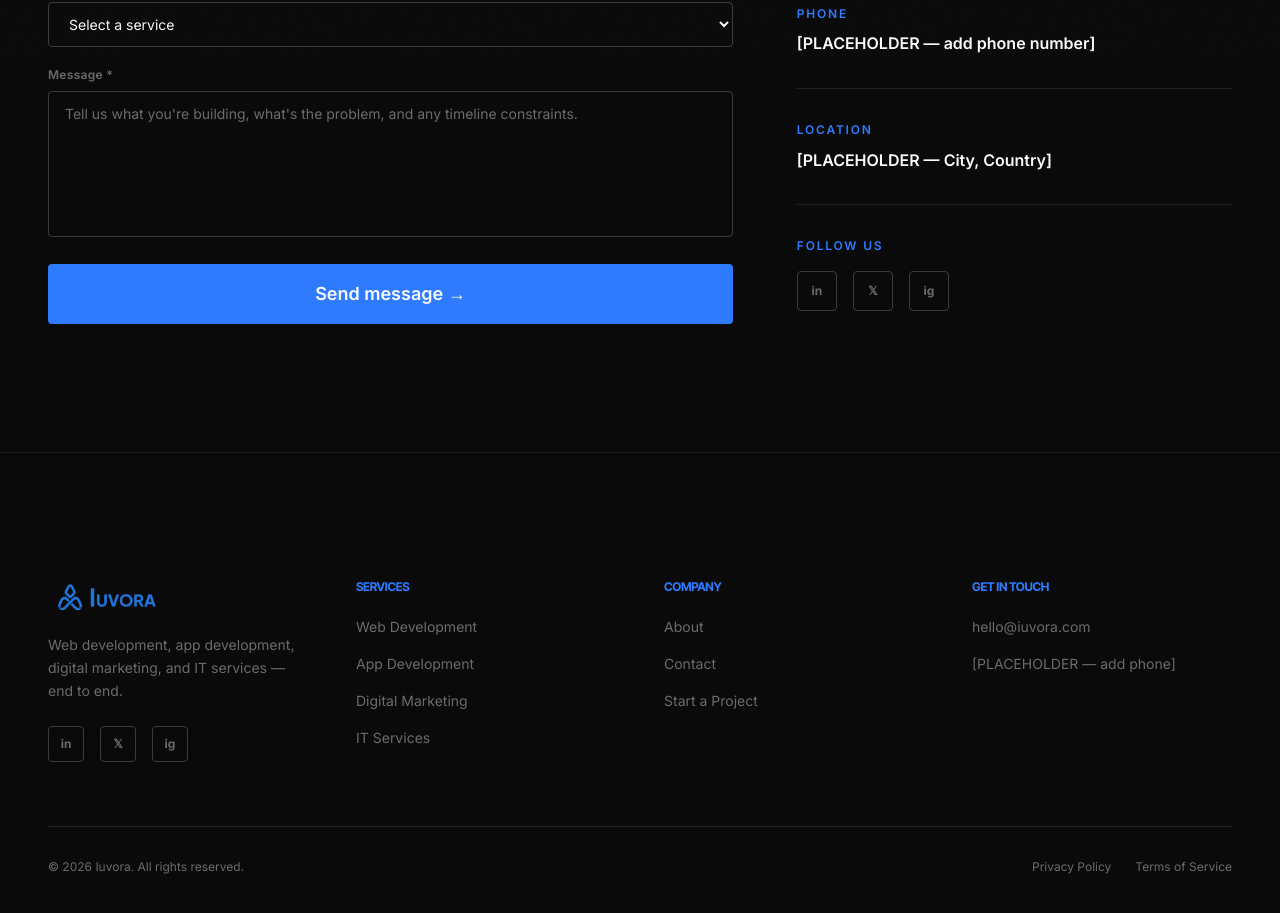
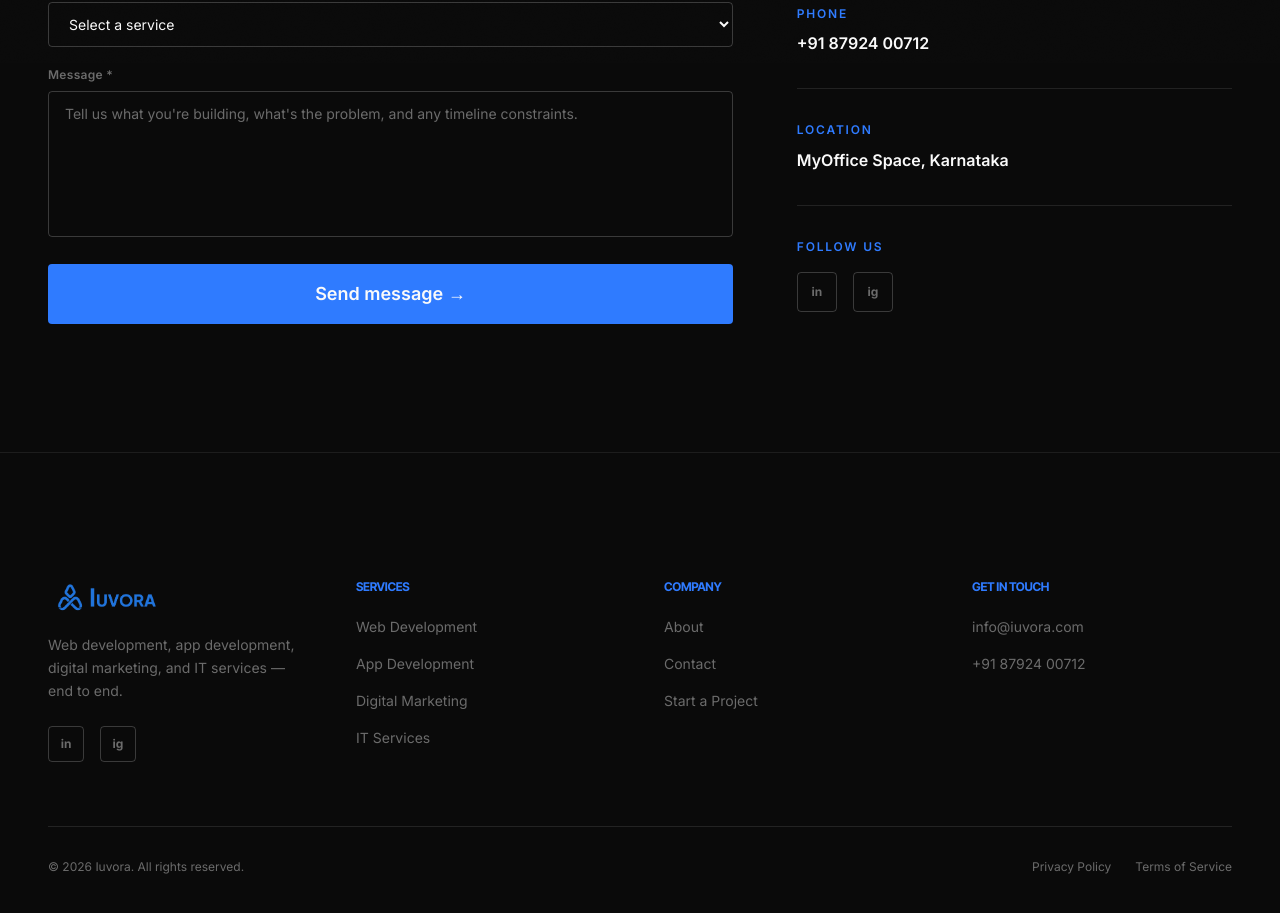
Before and after one commit to Mrithyunjay02/IUVORA, a Next.js app: page /contact in a window 1280 px wide. Shown: the part 737-1650 px from the top of the page. Built offline with nearby package versions, Linux system fonts and the light colour scheme.

Commit message:
Update contact details, social links, and location across site

```diff
--- a/app/api/contact/route.ts
+++ b/app/api/contact/route.ts
@@ -59,7 +59,7 @@ export async function POST(req: Request) {
     }
 
     const resend = new Resend(apiKey);
-    const toEmail = process.env.CONTACT_RECEIVER_EMAIL || "hello@iuvora.com";
+    const toEmail = process.env.CONTACT_RECEIVER_EMAIL || "info@iuvora.com";
     const fromEmail =
       process.env.RESEND_FROM_EMAIL || "Iuvora Inquiry <onboarding@resend.dev>";
 
--- a/app/contact/page.tsx
+++ b/app/contact/page.tsx
@@ -86,7 +86,7 @@ export default function ContactPage() {
       setErrorMessage(
         err instanceof Error
           ? err.message
-          : "Something went wrong while sending your message. Please try again or email hello@iuvora.com directly."
+          : "Something went wrong while sending your message. Please try again or email info@iuvora.com directly."
       );
     }
   };
@@ -203,8 +203,8 @@ export default function ContactPage() {
                         <p className="font-semibold">{errorMessage}</p>
                         <p className="text-xs text-[var(--fg-muted)] mt-1">
                           You can also reach us directly at{" "}
-                          <a href="mailto:hello@iuvora.com" className="underline font-medium text-[var(--color-accent)]">
-                            hello@iuvora.com
+                          <a href="mailto:info@iuvora.com" className="underline font-medium text-[var(--color-accent)]">
+                            info@iuvora.com
                           </a>.
                         </p>
                       </div>
@@ -325,18 +325,20 @@ export default function ContactPage() {
                 {[
                   {
                     label: "Email",
-                    value: "hello@iuvora.com",
-                    href: "mailto:hello@iuvora.com",
+                    value: "info@iuvora.com",
+                    href: "mailto:info@iuvora.com",
                   },
                   {
                     label: "Phone",
-                    value: "[PLACEHOLDER — add phone number]",
-                    href: "#",
+                    value: "+91 87924 00712",
+                    href: "tel:+918792400712",
                   },
                   {
                     label: "Location",
-                    value: "[PLACEHOLDER — City, Country]",
-                    href: null,
+                    value: "MyOffice Space, Karnataka",
+                    href: "https://www.google.com/maps/place/MyOffice+Space/@13.9342297,75.5519359,14.76z/data=!4m6!3m5!1s0x3bbba9b1d9337d07:0xaf17a81c62aa234e!8m2!3d13.9348738!4d75.571792!16s%2Fg%2F11h9bqj5t4",
+                    target: "_blank",
+                    rel: "noopener noreferrer",
                   },
                 ].map((info) => (
                   <div
@@ -348,6 +350,8 @@ export default function ContactPage() {
                     {info.href ? (
                       <a
                         href={info.href}
+                        target={info.target}
+                        rel={info.rel}
                         className="text-base font-semibold transition-colors duration-200 hover:text-[var(--color-accent)] no-underline"
                         style={{ color: "var(--fg)" }}
                       >
@@ -366,13 +370,22 @@ export default function ContactPage() {
                   <p className="eyebrow mb-4">Follow us</p>
                   <div className="flex gap-4">
                     {[
-                      { label: "LinkedIn", href: "#", icon: "in" },
-                      { label: "X / Twitter", href: "#", icon: "𝕏" },
-                      { label: "Instagram", href: "#", icon: "ig" },
+                      {
+                        label: "LinkedIn",
+                        href: "https://www.linkedin.com/company/aktekdynamics/",
+                        icon: "in",
+                      },
+                      {
+                        label: "Instagram",
+                        href: "https://www.instagram.com/iuvora_info",
+                        icon: "ig",
+                      },
                     ].map((s) => (
                       <a
                         key={s.label}
                         href={s.href}
+                        target="_blank"
+                        rel="noopener noreferrer"
                         aria-label={s.label}
                         className="w-10 h-10 flex items-center justify-center rounded-sm text-xs font-bold border transition-colors duration-200 hover:border-[var(--color-accent)] hover:text-[var(--color-accent)] no-underline"
                         style={{
--- a/components/layout/Footer.tsx
+++ b/components/layout/Footer.tsx
@@ -32,13 +32,22 @@ export function Footer() {
             {/* Social links */}
             <div className="flex gap-4 mt-6">
               {[
-                { label: "LinkedIn", href: "#", icon: "in" },
-                { label: "X / Twitter", href: "#", icon: "𝕏" },
-                { label: "Instagram", href: "#", icon: "ig" },
+                {
+                  label: "LinkedIn",
+                  href: "https://www.linkedin.com/company/aktekdynamics/",
+                  icon: "in",
+                },
+                {
+                  label: "Instagram",
+                  href: "https://www.instagram.com/iuvora_info",
+                  icon: "ig",
+                },
               ].map((s) => (
                 <a
                   key={s.label}
                   href={s.href}
+                  target="_blank"
+                  rel="noopener noreferrer"
                   aria-label={s.label}
                   className="w-9 h-9 flex items-center justify-center rounded-sm text-xs font-bold border transition-colors duration-200 hover:border-[var(--color-accent)] hover:text-[var(--color-accent)] no-underline"
                   style={{
@@ -104,20 +113,20 @@ export function Footer() {
             <ul className="flex flex-col gap-3 list-none m-0 p-0">
               <li>
                 <a
-                  href="mailto:hello@iuvora.com"
+                  href="mailto:info@iuvora.com"
                   className="text-sm transition-colors duration-200 hover:text-[var(--color-accent)] no-underline"
                   style={{ color: "var(--color-gray-mid)" }}
                 >
-                  hello@iuvora.com
+                  info@iuvora.com
                 </a>
               </li>
               <li>
                 <a
-                  href="tel:+1000000000"
+                  href="tel:+918792400712"
                   className="text-sm transition-colors duration-200 hover:text-[var(--color-accent)] no-underline"
                   style={{ color: "var(--color-gray-mid)" }}
                 >
-                  [PLACEHOLDER — add phone]
+                  +91 87924 00712
                 </a>
               </li>
             </ul>
--- a/components/sections/CtaBand.tsx
+++ b/components/sections/CtaBand.tsx
@@ -83,7 +83,7 @@ export function CtaBand() {
             <Button href="/contact" size="lg" id="cta-band-primary">
               Start a Project →
             </Button>
-            <Button href="mailto:hello@iuvora.com" size="lg" variant="outline" id="cta-band-email">
+            <Button href="mailto:info@iuvora.com" size="lg" variant="outline" id="cta-band-email">
               Email us directly
             </Button>
           </div>
```
